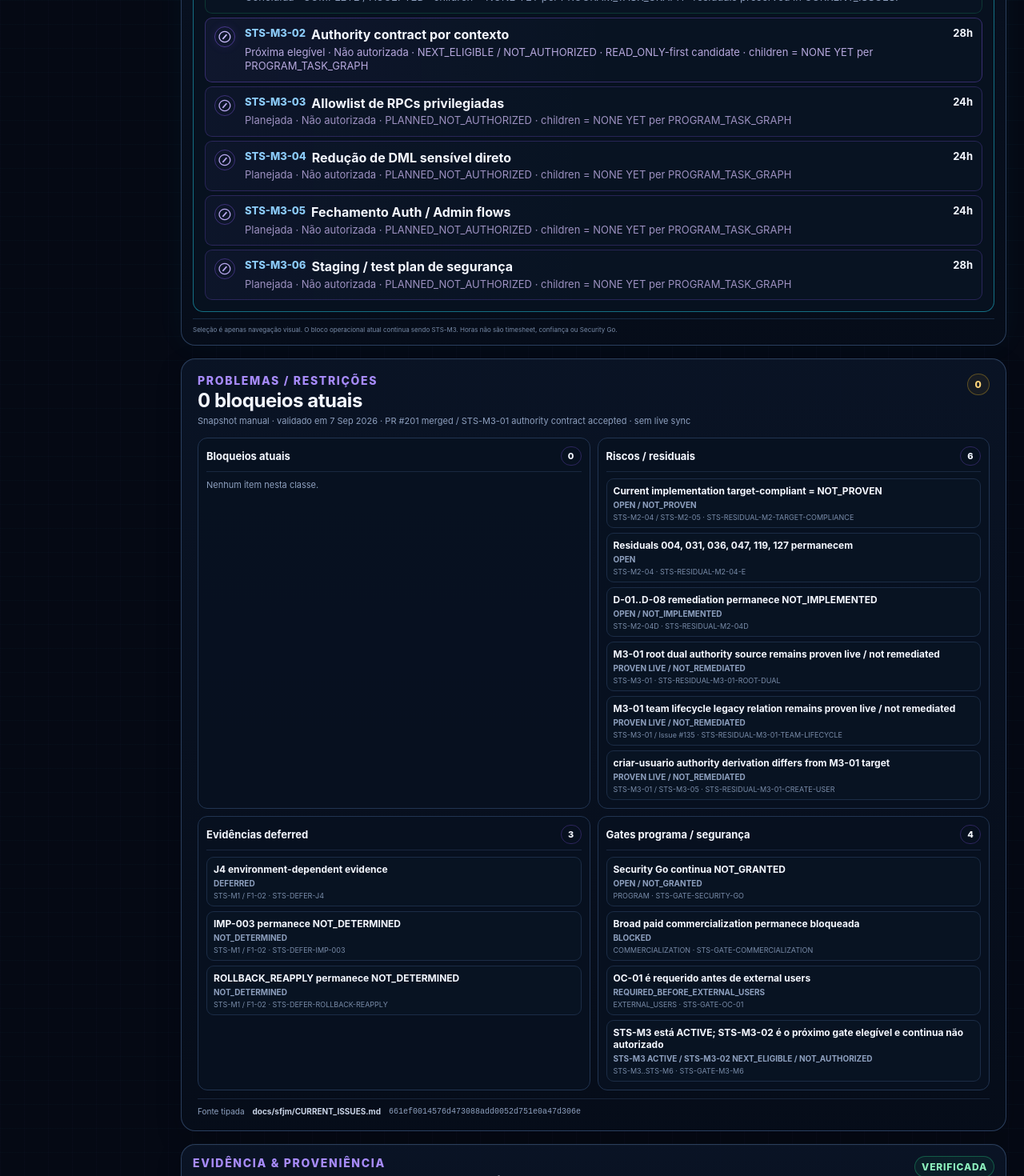
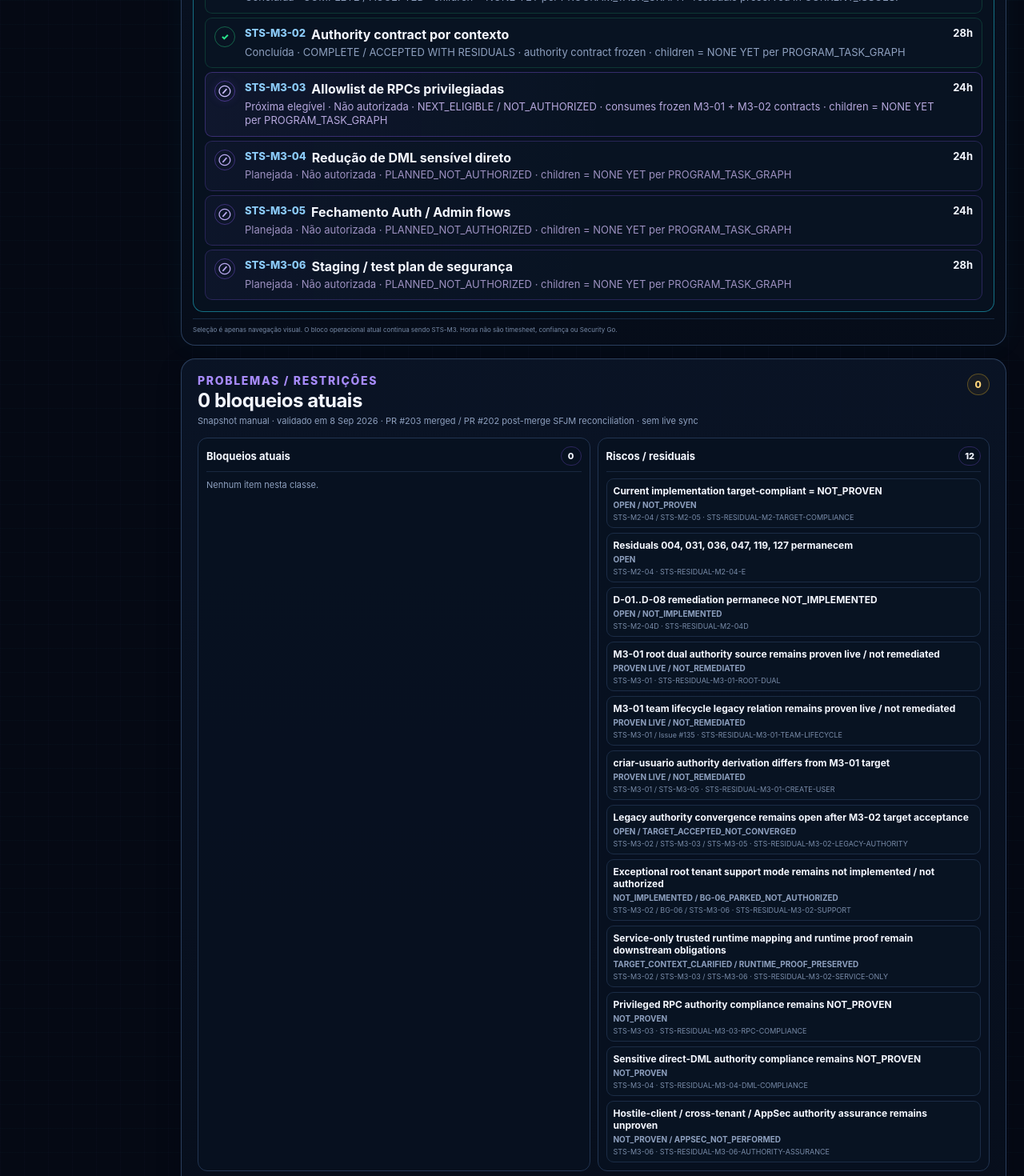
Before and after one commit to wagnerjfjunior/sfjm-workspace, a Next.js app: page / in a window 1280 px wide. Shown: the part 1320-2790 px from the top of the page at 80% size. Built offline with nearby package versions, Linux system fonts and the light colour scheme.

Commit message:
data: advance FECH.AI dashboard through accepted M3-02

```diff
--- a/data/workspace-demo.ts
+++ b/data/workspace-demo.ts
@@ -183,7 +183,7 @@
   checks: [
     { label: "Último milestone", value: "STS-M2 fechado · accepted with residuals" },
     { label: "Milestone atual", value: "STS-M3 · ACTIVE" },
-    { label: "Próxima ação", value: "Product Authority · autorizar bounded STS-M3-02 READ_ONLY-first" },
+    { label: "Próxima ação", value: "Product Authority · autorizar bounded STS-M3-03 Privileged RPC Allowlist" },
     { label: "Objetivo principal", value: "Preservado · Issue #141" },
     { label: "Histórico", value: "Preservado" },
     { label: "Security Go", value: "Não concedido" }
@@ -193,8 +193,8 @@
     {
       name: "FECH.AI",
       kind: "Projeto externo",
-      continuityState: "STS-M2 COMPLETE / ACCEPTED WITH RESIDUALS · STS-M3 ACTIVE · STS-M3-01 COMPLETE / ACCEPTED · STS-M3-02 NEXT_ELIGIBLE / NOT_AUTHORIZED",
-      nextSafeAction: "Product Authority → autorizar separadamente STS-M3-02 — Authority Contract by Context — READ_ONLY first. CURRENT_AUTHORIZED_EXECUTION = NONE; não executar M3-02 sem nova autorização.",
+      continuityState: "STS-M2 COMPLETE / ACCEPTED WITH RESIDUALS · STS-M3 ACTIVE · STS-M3-01 COMPLETE / ACCEPTED / FROZEN · STS-M3-02 COMPLETE / ACCEPTED WITH RESIDUALS · STS-M3-03 NEXT_ELIGIBLE / NOT_AUTHORIZED",
+      nextSafeAction: "Product Authority → autorizar separadamente STS-M3-03 — Privileged RPC Allowlist. CURRENT_AUTHORIZED_EXECUTION = NONE; não executar M3-03 sem nova autorização.",
       issues: [
         {
           id: "STS-GATE-SECURITY-GO",
@@ -204,8 +204,8 @@
           label: "Security Go continua NOT_GRANTED",
           blockingForCurrentTask: false,
           source: "docs/sfjm/CURRENT_ISSUES.md",
-          sourceRef: "661ef0014576d473088add0052d751e0a47d306e",
-          lastValidatedAt: "2026-09-07",
+          sourceRef: "665e3920b17849f45d8b3fcea015b1492219f115",
+          lastValidatedAt: "2026-09-08",
           resolutionCondition: "Product Authority Security Go após evidência/assurance exigida",
           displayPolicy: "PROGRAM_SECURITY_GATES"
         },
@@ -217,8 +217,8 @@
           label: "Broad paid commercialization permanece bloqueada",
           blockingForCurrentTask: false,
           source: "docs/sfjm/CURRENT_ISSUES.md",
-          sourceRef: "661ef0014576d473088add0052d751e0a47d306e",
-          lastValidatedAt: "2026-09-07",
+          sourceRef: "665e3920b17849f45d8b3fcea015b1492219f115",
+          lastValidatedAt: "2026-09-08",
           resolutionCondition: "decisão comercial separada da Product Authority quando condições de launch/security permitirem",
           displayPolicy: "PROGRAM_SECURITY_GATES"
         },
@@ -230,8 +230,8 @@
           label: "J4 environment-dependent evidence",
           blockingForCurrentTask: false,
           source: "docs/security/evidence/F1-02_REMEDIATION_MASTER_PLAN.md",
-          sourceRef: "661ef0014576d473088add0052d751e0a47d306e",
-          lastValidatedAt: "2026-09-07",
+          sourceRef: "665e3920b17849f45d8b3fcea015b1492219f115",
+          lastValidatedAt: "2026-09-08",
           resolutionCondition: "Supabase Pro + ambiente isolado non-production + autorização explícita",
           displayPolicy: "DEFERRED_EVIDENCE"
         },
@@ -243,8 +243,8 @@
           label: "IMP-003 permanece NOT_DETERMINED",
           blockingForCurrentTask: false,
           source: "docs/security/evidence/F1-02_REMEDIATION_MASTER_PLAN.md",
-          sourceRef: "661ef0014576d473088add0052d751e0a47d306e",
-          lastValidatedAt: "2026-09-07",
+          sourceRef: "665e3920b17849f45d8b3fcea015b1492219f115",
+          lastValidatedAt: "2026-09-08",
           resolutionCondition: "bounded evidence run após reopen gate",
           displayPolicy: "DEFERRED_EVIDENCE"
         },
@@ -256,8 +256,8 @@
           label: "ROLLBACK_REAPPLY permanece NOT_DETERMINED",
           blockingForCurrentTask: false,
           source: "docs/security/evidence/F1-02_REMEDIATION_MASTER_PLAN.md",
-          sourceRef: "661ef0014576d473088add0052d751e0a47d306e",
-          lastValidatedAt: "2026-09-07",
+          sourceRef: "665e3920b17849f45d8b3fcea015b1492219f115",
+          lastValidatedAt: "2026-09-08",
           resolutionCondition: "bounded evidence run após reopen gate",
           displayPolicy: "DEFERRED_EVIDENCE"
         },
@@ -269,8 +269,8 @@
           label: "OC-01 é requerido antes de external users",
           blockingForCurrentTask: false,
           source: "docs/security/evidence/F1-02_REMEDIATION_MASTER_PLAN.md",
-          sourceRef: "661ef0014576d473088add0052d751e0a47d306e",
-          lastValidatedAt: "2026-09-07",
+          sourceRef: "665e3920b17849f45d8b3fcea015b1492219f115",
+          lastValidatedAt: "2026-09-08",
           resolutionCondition: "satisfazer/adjudicar OC-01 antes da admissão de external users",
           displayPolicy: "PROGRAM_SECURITY_GATES"
         },
@@ -282,8 +282,8 @@
           label: "Current implementation target-compliant = NOT_PROVEN",
           blockingForCurrentTask: false,
           source: "docs/sfjm/CURRENT_STATE.md",
-          sourceRef: "661ef0014576d473088add0052d751e0a47d306e",
-          lastValidatedAt: "2026-09-07",
+          sourceRef: "665e3920b17849f45d8b3fcea015b1492219f115",
+          lastValidatedAt: "2026-09-08",
           resolutionCondition: "implementação + validação independente suficiente para estabelecer target compliance",
           displayPolicy: "RESIDUAL_RISKS"
         },
@@ -295,8 +295,8 @@
           label: "Residuals 004, 031, 036, 047, 119, 127 permanecem",
           blockingForCurrentTask: false,
           source: "docs/sfjm/BLOCKED_ACTIONS.md",
-          sourceRef: "661ef0014576d473088add0052d751e0a47d306e",
-          lastValidatedAt: "2026-09-07",
+          sourceRef: "665e3920b17849f45d8b3fcea015b1492219f115",
+          lastValidatedAt: "2026-09-08",
           resolutionCondition: "implementation/lifecycle/runtime work separadamente autorizado",
           displayPolicy: "RESIDUAL_RISKS"
         },
@@ -308,8 +308,8 @@
           label: "D-01..D-08 remediation permanece NOT_IMPLEMENTED",
           blockingForCurrentTask: false,
           source: "docs/sfjm/BLOCKED_ACTIONS.md",
-          sourceRef: "661ef0014576d473088add0052d751e0a47d306e",
-          lastValidatedAt: "2026-09-07",
+          sourceRef: "665e3920b17849f45d8b3fcea015b1492219f115",
+          lastValidatedAt: "2026-09-08",
           resolutionCondition: "remediation separadamente autorizada + adjudicação",
           displayPolicy: "RESIDUAL_RISKS"
         },
@@ -321,8 +321,8 @@
           label: "M3-01 root dual authority source remains proven live / not remediated",
           blockingForCurrentTask: false,
           source: "docs/security/evidence/2026-09-07-sts-m3-01-identity-membership-team-role-model.md",
-          sourceRef: "661ef0014576d473088add0052d751e0a47d306e",
-          lastValidatedAt: "2026-09-07",
+          sourceRef: "665e3920b17849f45d8b3fcea015b1492219f115",
+          lastValidatedAt: "2026-09-08",
           resolutionCondition: "migrar callers para public.admins root authority, provar zero legacy dependency e autorizar retirement separadamente",
           displayPolicy: "RESIDUAL_RISKS"
         },
@@ -334,8 +334,8 @@
           label: "M3-01 team lifecycle legacy relation remains proven live / not remediated",
           blockingForCurrentTask: false,
           source: "docs/security/evidence/2026-09-07-sts-m3-01-identity-membership-team-role-model.md",
-          sourceRef: "661ef0014576d473088add0052d751e0a47d306e",
-          lastValidatedAt: "2026-09-07",
+          sourceRef: "665e3920b17849f45d8b3fcea015b1492219f115",
+          lastValidatedAt: "2026-09-08",
           resolutionCondition: "lifecycle remediation separadamente governada com invariantes same-tenant/role/state e rollback",
           displayPolicy: "RESIDUAL_RISKS"
         },
@@ -347,33 +347,111 @@
           label: "criar-usuario authority derivation differs from M3-01 target",
           blockingForCurrentTask: false,
           source: "docs/security/evidence/2026-09-07-sts-m3-01-identity-membership-team-role-model.md",
-          sourceRef: "661ef0014576d473088add0052d751e0a47d306e",
-          lastValidatedAt: "2026-09-07",
+          sourceRef: "665e3920b17849f45d8b3fcea015b1492219f115",
+          lastValidatedAt: "2026-09-08",
           resolutionCondition: "fechar em STS-M3-05 com canonical authority derivada no servidor + validação independente",
+          displayPolicy: "RESIDUAL_RISKS"
+        },
+        {
+          id: "STS-RESIDUAL-M3-02-LEGACY-AUTHORITY",
+          class: "RESIDUAL",
+          scope: "STS-M3-02 / STS-M3-03 / STS-M3-05",
+          state: "OPEN / TARGET_ACCEPTED_NOT_CONVERGED",
+          label: "Legacy authority convergence remains open after M3-02 target acceptance",
+          blockingForCurrentTask: false,
+          source: "docs/security/evidence/2026-09-08-sts-m3-02-authority-contract-by-context.md",
+          sourceRef: "665e3920b17849f45d8b3fcea015b1492219f115",
+          lastValidatedAt: "2026-09-08",
+          resolutionCondition: "mapear/migrar privileged callers e Auth/Admin compatibility surfaces em trabalho downstream separadamente autorizado",
+          displayPolicy: "RESIDUAL_RISKS"
+        },
+        {
+          id: "STS-RESIDUAL-M3-02-SUPPORT",
+          class: "RESIDUAL",
+          scope: "STS-M3-02 / BG-06 / STS-M3-06",
+          state: "NOT_IMPLEMENTED / BG-06_PARKED_NOT_AUTHORIZED",
+          label: "Exceptional root tenant support mode remains not implemented / not authorized",
+          blockingForCurrentTask: false,
+          source: "docs/security/evidence/2026-09-08-sts-m3-02-authority-contract-by-context.md",
+          sourceRef: "665e3920b17849f45d8b3fcea015b1492219f115",
+          lastValidatedAt: "2026-09-08",
+          resolutionCondition: "autorizar BG-06 separadamente antes de design/implementação e validar sob security test plan",
+          displayPolicy: "RESIDUAL_RISKS"
+        },
+        {
+          id: "STS-RESIDUAL-M3-02-SERVICE-ONLY",
+          class: "RESIDUAL",
+          scope: "STS-M3-02 / STS-M3-03 / STS-M3-06",
+          state: "TARGET_CONTEXT_CLARIFIED / RUNTIME_PROOF_PRESERVED",
+          label: "Service-only trusted runtime mapping and runtime proof remain downstream obligations",
+          blockingForCurrentTask: false,
+          source: "docs/security/evidence/2026-09-08-sts-m3-02-authority-contract-by-context.md",
+          sourceRef: "665e3920b17849f45d8b3fcea015b1492219f115",
+          lastValidatedAt: "2026-09-08",
+          resolutionCondition: "mapear SERVICE_ONLY_COMMAND sob M3-03 e provar trusted runtime, owner, tenant/business binding, bounded side-effects, proof e kill path",
+          displayPolicy: "RESIDUAL_RISKS"
+        },
+        {
+          id: "STS-RESIDUAL-M3-03-RPC-COMPLIANCE",
+          class: "RESIDUAL",
+          scope: "STS-M3-03",
+          state: "NOT_PROVEN",
+          label: "Privileged RPC authority compliance remains NOT_PROVEN",
+          blockingForCurrentTask: false,
+          source: "docs/security/evidence/2026-09-08-sts-m3-02-authority-contract-by-context.md",
+          sourceRef: "665e3920b17849f45d8b3fcea015b1492219f115",
+          lastValidatedAt: "2026-09-08",
+          resolutionCondition: "completar privileged RPC allowlist mapping contra o frozen authority contract",
+          displayPolicy: "RESIDUAL_RISKS"
+        },
+        {
+          id: "STS-RESIDUAL-M3-04-DML-COMPLIANCE",
+          class: "RESIDUAL",
+          scope: "STS-M3-04",
+          state: "NOT_PROVEN",
+          label: "Sensitive direct-DML authority compliance remains NOT_PROVEN",
+          blockingForCurrentTask: false,
+          source: "docs/security/evidence/2026-09-08-sts-m3-02-authority-contract-by-context.md",
+          sourceRef: "665e3920b17849f45d8b3fcea015b1492219f115",
+          lastValidatedAt: "2026-09-08",
+          resolutionCondition: "reconciliar direct DML, RLS, grants e RPC-only boundaries",
+          displayPolicy: "RESIDUAL_RISKS"
+        },
+        {
+          id: "STS-RESIDUAL-M3-06-AUTHORITY-ASSURANCE",
+          class: "RESIDUAL",
+          scope: "STS-M3-06",
+          state: "NOT_PROVEN / APPSEC_NOT_PERFORMED",
+          label: "Hostile-client / cross-tenant / AppSec authority assurance remains unproven",
+          blockingForCurrentTask: false,
+          source: "docs/security/evidence/2026-09-08-sts-m3-02-authority-contract-by-context.md",
+          sourceRef: "665e3920b17849f45d8b3fcea015b1492219f115",
+          lastValidatedAt: "2026-09-08",
+          resolutionCondition: "executar negative assurance isolado separadamente autorizado + AppSec review",
           displayPolicy: "RESIDUAL_RISKS"
         },
         {
           id: "STS-GATE-M3-M6",
           class: "FUTURE_GATE",
           scope: "STS-M3..STS-M6",
-          state: "STS-M3 ACTIVE / STS-M3-02 NEXT_ELIGIBLE / NOT_AUTHORIZED",
-          label: "STS-M3 está ACTIVE; STS-M3-02 é o próximo gate elegível e continua não autorizado",
+          state: "STS-M3 ACTIVE / STS-M3-02 ACCEPTED_WITH_RESIDUALS / STS-M3-03 NEXT_ELIGIBLE / NOT_AUTHORIZED",
+          label: "STS-M3 está ACTIVE; STS-M3-02 foi aceito com residuals; STS-M3-03 é o próximo gate elegível e continua não autorizado",
           blockingForCurrentTask: false,
           source: "docs/sfjm/PROGRAM_TASK_GRAPH.md",
-          sourceRef: "661ef0014576d473088add0052d751e0a47d306e",
-          lastValidatedAt: "2026-09-07",
-          resolutionCondition: "Product Authority pode autorizar separadamente bounded STS-M3-02 READ_ONLY-first; demais milestones permanecem sequencialmente gated",
+          sourceRef: "665e3920b17849f45d8b3fcea015b1492219f115",
+          lastValidatedAt: "2026-09-08",
+          resolutionCondition: "Product Authority pode autorizar separadamente bounded STS-M3-03 Privileged RPC Allowlist; demais milestones permanecem sequencialmente gated",
           displayPolicy: "ROADMAP_GATES"
         }
       ] satisfies ProjectIssue[],
       repository: "wagnerjfjunior/fecha.ai",
-      observedSha: "c075a751c70ae24b5db8fcfc924c46fba6b10e3e",
-      observedAt: "7 Sep 2026 · PR #201 merged / STS-M3-01 authority contract accepted",
-      verification: "Snapshot manual validado em c075a751… · WBS + PROGRAM_TASK_GRAPH + CURRENT_STATE + NEXT_SAFE_ACTION; CURRENT_ISSUES validation anchor = 661ef001… · sem live sync",
+      observedSha: "ec42e7b087dd1bf9b7ddc0cf05316e9d3e7979be",
+      observedAt: "8 Sep 2026 · PR #203 merged / PR #202 post-merge SFJM reconciliation",
+      verification: "Snapshot manual observado em ec42e7b… · material state/issue anchor = 665e3920… após PR #202; CURRENT_ISSUES declara RESIDUAL=11, mas publica 12 linhas residuais — mismatch preservado/visível · sem live sync",
       taskDecompositions: [{
         parentTaskId: "STS-M2-04",
         parentLabel: "Política target de DEFINER / RLS / DML",
-        source: "FECH.AI docs/sfjm/PROGRAM_TASK_GRAPH.md + CURRENT_STATE.md + NEXT_SAFE_ACTION.md @ c075a751…",
+        source: "FECH.AI docs/sfjm/PROGRAM_TASK_GRAPH.md + CURRENT_STATE.md + NEXT_SAFE_ACTION.md @ ec42e7b…",
         items: [
           {
             id: "STS-M2-04B",
@@ -476,8 +554,8 @@
   fechaiProgram: {
     name: "FECH.AI Security-to-Scale 2026",
     repository: "wagnerjfjunior/fecha.ai",
-    observedSha: "c075a751c70ae24b5db8fcfc924c46fba6b10e3e",
-    observedAt: "7 Sep 2026 · PR #201 merged / STS-M3-01 accepted / STS-M3 active",
+    observedSha: "ec42e7b087dd1bf9b7ddc0cf05316e9d3e7979be",
+    observedAt: "8 Sep 2026 · PR #203 merged / STS-M3-02 accepted with residuals / M3-03 next",
     programIssue: "#141",
     programObjective: "Reach a sellable, operable FECH.AI with a defensible Security Go candidate and a clear path out of the current frontend/backend monolith before year-end, without hiding unresolved risk or performing a big-bang rewrite.",
     objectiveSource: "FECH.AI Issue #141 + program-hierarchy BCR",
@@ -487,8 +565,8 @@
     specialistRouting: [] as SpecialistRoute[],
     lastCompletedMilestone: "STS-M2 — COMPLETE / ACCEPTED WITH IMPLEMENTATION-LIFECYCLE-CALLSITE-RUNTIME-APPSEC RESIDUALS",
     nextProgramMilestone: "STS-M3 — Backend Authority Contract Freeze · ACTIVE",
-    activeWorkstream: "STS-M3 ACTIVE · STS-M3-01 COMPLETE / ACCEPTED · STS-M3-02 NEXT_ELIGIBLE / NOT_AUTHORIZED · CURRENT_AUTHORIZED_EXECUTION = NONE",
-    nextSafeAction: "Resolve live FECH.AI main → consume frozen M3-01 contract → request separate Product Authority authorization for STS-M3-02 READ_ONLY-first → do not execute M3-02 without that authorization",
+    activeWorkstream: "STS-M3 ACTIVE · STS-M3-01 COMPLETE / ACCEPTED / FROZEN · STS-M3-02 COMPLETE / ACCEPTED WITH RESIDUALS · STS-M3-03 NEXT_ELIGIBLE / NOT_AUTHORIZED · CURRENT_AUTHORIZED_EXECUTION = NONE",
+    nextSafeAction: "Resolve live FECH.AI main → consume frozen M3-01 + M3-02 contracts → request separate Product Authority authorization for STS-M3-03 Privileged RPC Allowlist → do not execute M3-03 without that authorization",
     securityGo: "NOT GRANTED",
     commercialization: "BLOCKED",
     weightingBasis: "Peso = duração planejada; progresso só avança quando o gate do milestone é aceito.",
@@ -530,7 +608,7 @@
         label: "Backend Authority Contract Freeze",
         window: "9–30 Oct",
         weight: 18.75,
-        acceptedPercent: 15.789473684210526,
+        acceptedPercent: 34.21052631578947,
         status: "ACTIVE",
         owner: "Backend/Data + AppSec + Architecture",
         exit: "Canonical authority model + commands/queries + privileged allowlist + staging/security plan."
@@ -747,6 +825,15 @@
         owner: "Backend/Data + Architecture + Product Authority",
         evidence: "COMPLETE / ACCEPTED. Identity, membership, role, team and platform-root authority contracts frozen; three M3-01 residuals preserved.",
         nextAction: "Consumir contrato congelado; não reabrir M3-01 sem material invalidator."
+      },
+      {
+        id: "STS-M3-02",
+        label: "Authority contract by context",
+        category: "PROGRAM",
+        state: "COMPLETE",
+        owner: "Backend/Data + Architecture + Product Authority",
+        evidence: "COMPLETE / ACCEPTED WITH RESIDUALS. Authority contract by context frozen; implementation/runtime/AppSec downstream residuals preserved.",
+        nextAction: "Consumir contrato congelado em M3-03; não reabrir M3-02 sem material invalidator."
       }
     ] satisfies ExecutionItem[],
 
@@ -851,22 +938,24 @@
       { date: "7 Sep 2026", text: "PR #194 mergeada: PROGRAM_TASK_GRAPH publica overlay consumível M2→M6 e decomposição recursiva de M2-04", kind: "PROGRAM" },
       { date: "7 Sep 2026", text: "PR #199 mergeada: PROGRAM_TASK_GRAPH reconciliado para STS-M2-06 AUTHORIZED_READ_ONLY / READY_TO_EXECUTE", kind: "PROGRAM" },
       { date: "7 Sep 2026", text: "PR #200 mergeada: STS-M2-06 aceito com V2_STRANGLER / SAME_DATABASE_FIRST; STS-M2 fechado com residuals; STS-M3-01 torna-se NEXT_ELIGIBLE / NOT_AUTHORIZED", kind: "PROGRAM" },
-      { date: "7 Sep 2026", text: "PR #201 mergeada: STS-M3-01 COMPLETE / ACCEPTED; STS-M3 ACTIVE; STS-M3-02 NEXT_ELIGIBLE / NOT_AUTHORIZED", kind: "PROGRAM" }
+      { date: "7 Sep 2026", text: "PR #201 mergeada: STS-M3-01 COMPLETE / ACCEPTED; STS-M3 ACTIVE; STS-M3-02 NEXT_ELIGIBLE / NOT_AUTHORIZED", kind: "PROGRAM" },
+      { date: "8 Sep 2026", text: "PR #202 mergeada: STS-M3-02 COMPLETE / ACCEPTED WITH RESIDUALS; authority contract by context frozen", kind: "PROGRAM" },
+      { date: "8 Sep 2026", text: "PR #203 mergeada: post-merge SFJM reconciliado; STS-M3-03 NEXT_ELIGIBLE / NOT_AUTHORIZED", kind: "PROGRAM" }
     ] satisfies TimelineItem[]
 
   } satisfies ProgramSnapshot,
 
   fechaiWbs: {
-    source: "WBS structure: docs/roadmap/fechai-security-to-scale-2026-wbs.md · operational overlay: docs/sfjm/PROGRAM_TASK_GRAPH.md · current meaning: CURRENT_STATE.md + NEXT_SAFE_ACTION.md @ c075a751…",
+    source: "WBS structure: docs/roadmap/fechai-security-to-scale-2026-wbs.md · operational overlay: docs/sfjm/PROGRAM_TASK_GRAPH.md · current meaning: CURRENT_STATE.md + NEXT_SAFE_ACTION.md @ ec42e7b…",
     basis: "Planning estimates for visibility, not clocked timesheets.",
     totalCriticalHours: 832,
-    completedHours: 344,
-    remainingCriticalHours: 488,
+    completedHours: 372,
+    remainingCriticalHours: 460,
     preSecurityGoBacklogHours: 116,
     plannedBacklogHours: 104,
     currentPackage: "STS-M3 — ACTIVE",
-    currentTask: "STS-M3-02 · Authority contract por contexto · NEXT_ELIGIBLE / NOT_AUTHORIZED · 28h",
-    note: "Rótulos/horas vêm da WBS estrutural; identidade externa usa STS-Mx-yy e wbsId preserva Mx-yy. STS-M3 está ACTIVE; STS-M3-01 está COMPLETE / ACCEPTED; STS-M3-02 é NEXT_ELIGIBLE / NOT_AUTHORIZED. Horas são planejamento, não timesheet.",
+    currentTask: "STS-M3-03 · Allowlist de RPCs privilegiadas · NEXT_ELIGIBLE / NOT_AUTHORIZED · 24h",
+    note: "Rótulos/horas vêm da WBS estrutural; identidade externa usa STS-Mx-yy e wbsId preserva Mx-yy. STS-M3 está ACTIVE; STS-M3-01 está COMPLETE / ACCEPTED / FROZEN; STS-M3-02 está COMPLETE / ACCEPTED WITH RESIDUALS; STS-M3-03 é NEXT_ELIGIBLE / NOT_AUTHORIZED. Horas são planejamento, não timesheet.",
     milestones: [
       {
         id: "STS-M0",
@@ -916,8 +1005,8 @@
         state: "ACTIVE",
         tasks: [
           { id: "STS-M3-01", wbsId: "M3-01", label: "Identity / membership / team / role model", hours: 24, state: "COMPLETE", note: "COMPLETE / ACCEPTED · children = NONE YET per PROGRAM_TASK_GRAPH · residuals preserved in CURRENT_ISSUES." },
-          { id: "STS-M3-02", wbsId: "M3-02", label: "Authority contract por contexto", hours: 28, state: "PLANNED", note: "NEXT_ELIGIBLE / NOT_AUTHORIZED · READ_ONLY-first candidate · children = NONE YET per PROGRAM_TASK_GRAPH" },
-          { id: "STS-M3-03", wbsId: "M3-03", label: "Allowlist de RPCs privilegiadas", hours: 24, state: "PLANNED", note: "PLANNED_NOT_AUTHORIZED · children = NONE YET per PROGRAM_TASK_GRAPH" },
+          { id: "STS-M3-02", wbsId: "M3-02", label: "Authority contract por contexto", hours: 28, state: "COMPLETE", note: "COMPLETE / ACCEPTED WITH RESIDUALS · authority contract frozen · children = NONE YET per PROGRAM_TASK_GRAPH" },
+          { id: "STS-M3-03", wbsId: "M3-03", label: "Allowlist de RPCs privilegiadas", hours: 24, state: "PLANNED", note: "NEXT_ELIGIBLE / NOT_AUTHORIZED · consumes frozen M3-01 + M3-02 contracts · children = NONE YET per PROGRAM_TASK_GRAPH" },
           { id: "STS-M3-04", wbsId: "M3-04", label: "Redução de DML sensível direto", hours: 24, state: "PLANNED", note: "PLANNED_NOT_AUTHORIZED · children = NONE YET per PROGRAM_TASK_GRAPH" },
           { id: "STS-M3-05", wbsId: "M3-05", label: "Fechamento Auth / Admin flows", hours: 24, state: "PLANNED", note: "PLANNED_NOT_AUTHORIZED · children = NONE YET per PROGRAM_TASK_GRAPH" },
           { id: "STS-M3-06", wbsId: "M3-06", label: "Staging / test plan de segurança", hours: 28, state: "PLANNED", note: "PLANNED_NOT_AUTHORIZED · children = NONE YET per PROGRAM_TASK_GRAPH" }
@@ -1000,7 +1089,7 @@
   contexts: [
     { icon: "🧠", label: "Objetivo Preservado", value: "Issue #141" },
     { icon: "☑", label: "Histórico Preservado", value: "Append-only" },
-    { icon: "🗺", label: "Plano Futuro", value: "M3-02 → STS-M6" },
+    { icon: "🗺", label: "Plano Futuro", value: "M3-03 → STS-M6" },
     { icon: "📁", label: "Evidências Canônicas", value: "GitHub" },
     { icon: "🔒", label: "Governança Mantida", value: "Ativa" },
     { icon: "◉", label: "Fonte Verificada", value: "main" }
@@ -1009,12 +1098,12 @@
   currentState: [
     { label: "Último milestone concluído", value: "STS-M2 · accepted with residuals" },
     { label: "Milestone atual", value: "STS-M3 · ACTIVE" },
-    { label: "Próxima continuidade", value: "Product Authority · autorizar STS-M3-02 READ_ONLY-first" },
+    { label: "Próxima continuidade", value: "Product Authority · autorizar STS-M3-03 Privileged RPC Allowlist" },
     { label: "Objetivo", value: "Issue #141 · PRESERVED" }
   ] satisfies SourceRow[],
 
   sources: [
-    { label: "FECH.AI main", value: "c075a751…", badge: true },
+    { label: "FECH.AI main", value: "ec42e7b…", badge: true },
     { label: "Program objective", value: "#141 OPEN · PRESERVED", badge: true },
     { label: "Current state source", value: "docs/sfjm/CURRENT_STATE.md", badge: true },
     { label: "Program task graph", value: "docs/sfjm/PROGRAM_TASK_GRAPH.md", badge: true },
```
